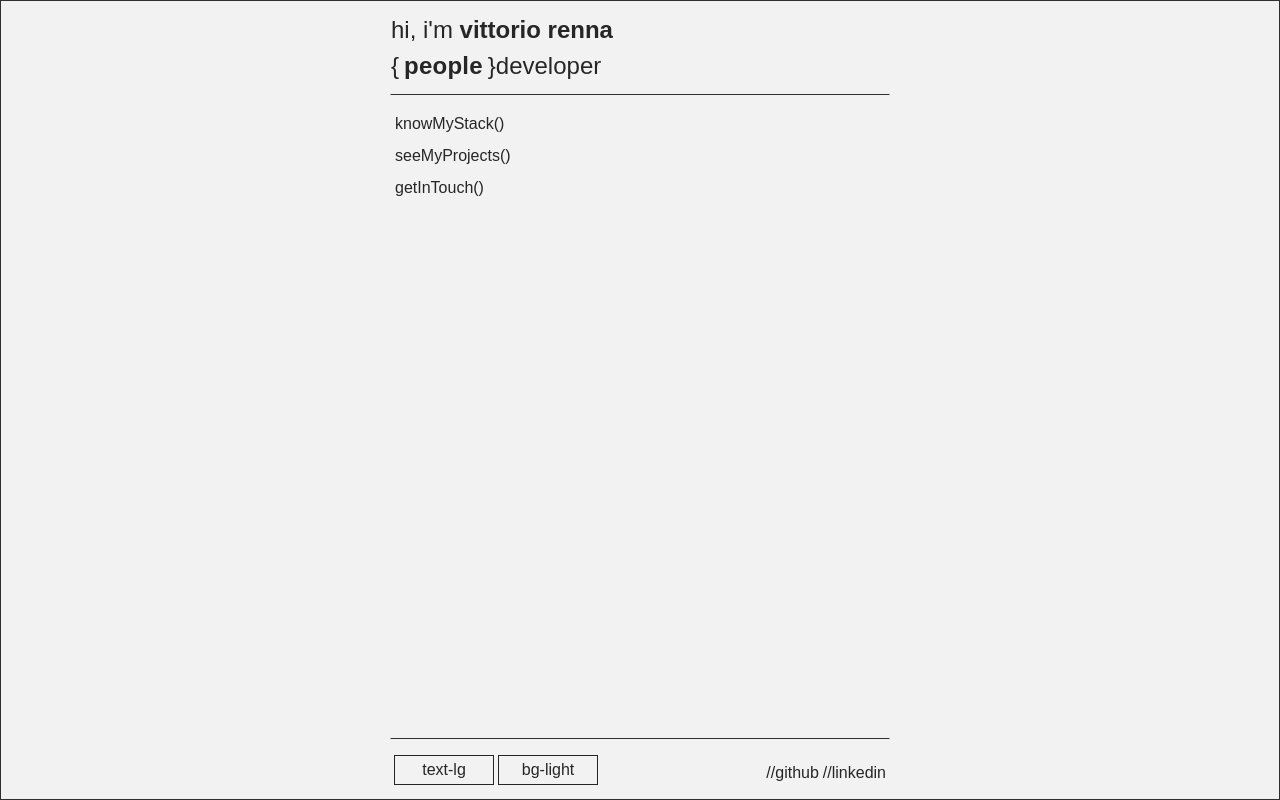
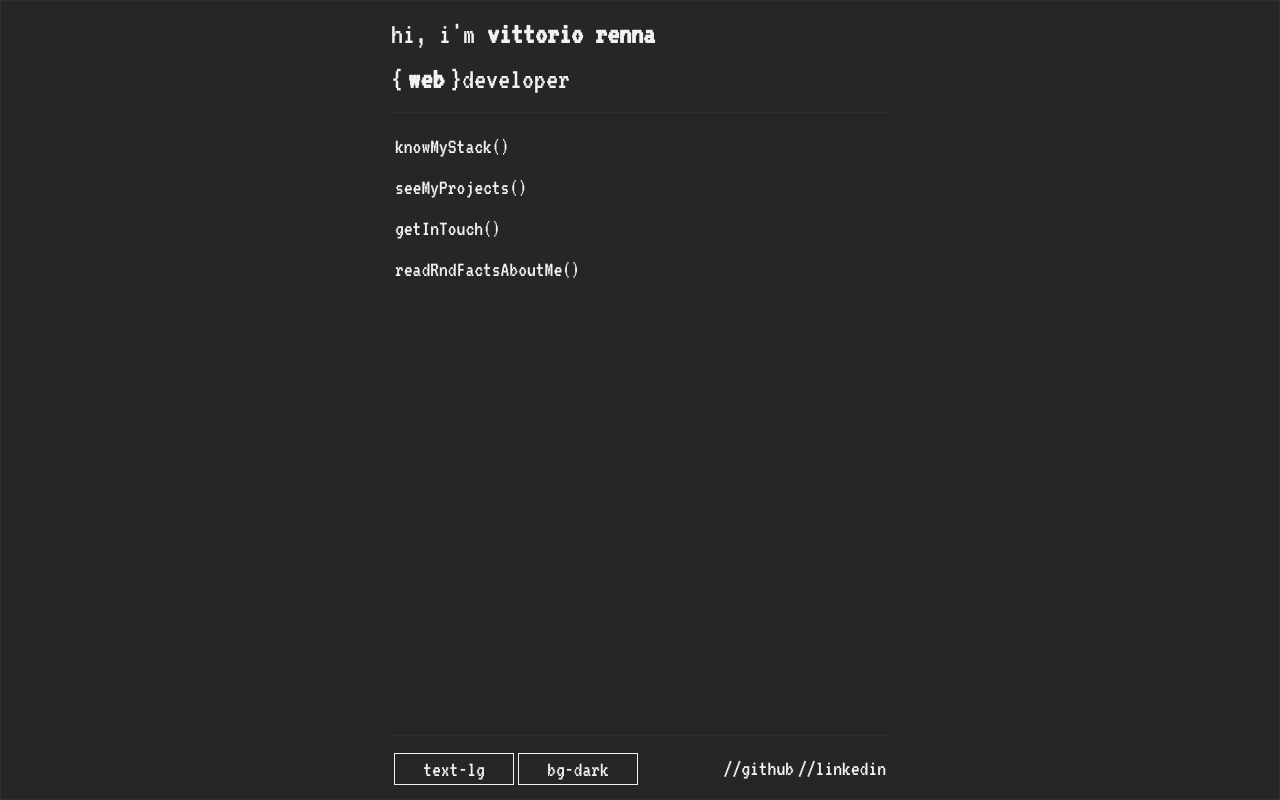
Before and after one commit to rennavittorio/personal-portfolio, a Vue app: page / in a window 1280 px wide. Built offline with nearby package versions, Linux system fonts and the light colour scheme.

Commit message:
edit: edit default font edit: edit font sizes for all target dimensions add: add hover effect and scroll option

```diff
--- a/src/App.vue
+++ b/src/App.vue
@@ -22,30 +22,30 @@ export default {
 
 <template>
 
-  <div :class="['page-site', 'font-cascadia',
-  store.mode===0?['bg-main-bg-light', 'text-main-tx-light']:['bg-main-bg-dark', 'text-main-tx-dark'], 'tracking-tigher',
+  <div :class="['page-site', 'font-vt323',
+  store.mode===0?['bg-main-bg-light', 'text-main-tx-light']:['bg-main-bg-dark', 'text-main-tx-dark'],
   'flex', 'flex-col']">
 
 
 
     <HeaderComp
-    :class="[store.textSize === 'lg'?'text-[24px]':'',
-    store.textSize === 'md'?'text-[20px]':'',
-    store.textSize === 'sm'?'text-[16px]':'',
+    :class="[store.textSize === 'lg'?'text-[30px]':'',
+    store.textSize === 'md'?'text-[26px]':'',
+    store.textSize === 'sm'?'text-[22px]':'',
     ]"
     />
 
     <MainComp
-    :class="[store.textSize === 'lg'?'text-[16px]':'',
-    store.textSize === 'md'?'text-[12px]':'',
-    store.textSize === 'sm'?'text-[8px]':'',
+    :class="[store.textSize === 'lg'?'text-[22px]':'',
+    store.textSize === 'md'?'text-[18px]':'',
+    store.textSize === 'sm'?'text-[14px]':'',
     ]"
     />
 
     <FooterComp
-    :class="[store.textSize === 'lg'?'text-[16px]':'',
-    store.textSize === 'md'?'text-[12px]':'',
-    store.textSize === 'sm'?'text-[8px]':'',
+    :class="[store.textSize === 'lg'?'text-[22px]':'',
+    store.textSize === 'md'?'text-[18px]':'',
+    store.textSize === 'sm'?'text-[14px]':'',
     ]"
     />
 
--- a/src/components/FooterComp.vue
+++ b/src/components/FooterComp.vue
@@ -62,10 +62,14 @@ export default defineComponent ({
             </div>
           </div>
           <div class="links-wrapper flex flex-wrap gap-1">
-            <a href="#">
+            <a href="https://github.com/rennavittorio" target="_blank"
+            class="hover:cursor-pointer hover:text-main-hv"
+            >
               //github
             </a>
-            <a href="#">
+            <a href="https://www.linkedin.com/in/rennavittorio/" target="_blank"
+            class="hover:cursor-pointer hover:text-main-hv"
+            >
               //linkedin
             </a>
           </div>
@@ -80,8 +84,8 @@ export default defineComponent ({
 <style scoped>
 .btn {
   border: 1px solid currentColor;
-  width: 100px;
-  height: 30px;
+  width: 120px;
+  height: 32px;
   padding: 2px;
   text-align: center;
   display: flex;
--- a/src/components/HeaderComp.vue
+++ b/src/components/HeaderComp.vue
@@ -32,7 +32,7 @@ export default defineComponent({
         }
     },
     mounted(){
-        // this.setRoles();
+        this.setRoles();
         //stopped for now
     }
 })
@@ -46,12 +46,13 @@ export default defineComponent({
 
     <header class="header container mb-3">
         <h1 class="my-name">
-            hi, i'm <strong>{{ profileName }}</strong>
+            hi, i'm <strong class="myName">{{ profileName }}</strong>
         </h1>
+
         <h1 class="my-roles flex justify-start items-center flex-wrap">
             <!-- <span class="shrink-0"></span>i'm a  -->
             {<span class="dev-animation flicker"><strong> {{ roles[rolesCounter] }} </strong></span>}
-            <span class="">developer</span>
+            <span class=""> developer</span>
         </h1>
     </header>
 
@@ -64,13 +65,28 @@ export default defineComponent({
     /* border: 1px dashed red; */
 }
 
+.myName{
+    position: relative;
+    z-index: 1;
+}
+
+.myName:hover::after{
+    content: 'vittorio renna';
+    display: block;
+    position: absolute;
+    bottom: 0;
+    left: 0;
+    transform: translate(1%, 25%);
+    color: blue;
+}
+
 .dev-animation {
     overflow: hidden;
     white-space: nowrap;
     margin: 0 5px;
     letter-spacing: .01em;
-    /* animation:
-        typing 4s steps(60, end) infinite alternate */
+    animation:
+        typing 4s steps(60, end) infinite alternate
         /* blink-caret 1s step-end infinite; */
     /* stopped for now  */
 }
--- a/src/components/MainComp.vue
+++ b/src/components/MainComp.vue
@@ -7,12 +7,14 @@ export default defineComponent({
         functionMenu: Array,
         activeIndex: Number,
         isActive: Boolean,
+        rndFact: String,
     },
     data(){
         return {
             store,
             activeIndex: 0,
             isActive: false,
+            rndFact: '',
         }
     },
     methods: {
@@ -27,6 +29,11 @@ export default defineComponent({
                 this.activeIndex = index;
                 this.isActive = true;
             }
+        },
+
+        getRndFact(){
+            let rndNum = Math.floor(Math.random() * this.store.functionMenu[3].content.length);
+            this.rndFact = this.store.functionMenu[3].content[rndNum].fact;
         }
     }
 })
@@ -38,9 +45,9 @@ export default defineComponent({
 
 <template>
 
-    <main class="container h-[100%] mb-3">
+    <main class="container h-[100%] mb-3 overflow-hidden">
 
-        <ul class="list__functions h-[100%] flex flex-col">
+        <ul class="list__functions h-[100%] flex flex-col overflow-y-auto">
             <li
             v-for="(item, i) in store.functionMenu"
             @click="toggleActive(i)"
@@ -61,7 +68,12 @@ export default defineComponent({
                             v-for="option in store.functionMenu[activeIndex].content"
                             class="content__item p-3"
                             >
-                                let <strong>{{ option.category }}</strong>: {{ option.languages }}
+                                let <span class="title__item">
+                                    {{ option.category }}
+                                    <!-- <span class="hover__item">
+                                        {{ option.category }}
+                                    </span> -->
+                                </span>: {{ option.languages }}
                             </li>
                         </ul>
                     </div>
@@ -94,9 +106,25 @@ export default defineComponent({
                             >
                                 <a
                                 class="hover:underline hover:text-main-hv hover:cursor-pointer"
-                                :href="option.link">{{ option.funcName }}</a>
+                                :href="option.link" target="_blank">{{ option.funcName }}</a>
                             </li>
                         </ul>
+                    </div>
+
+
+                    <div
+                    class="content-show"
+                    v-else-if="activeIndex === 3"
+                    >
+
+                        <h1
+                        class="rnd-fact text-center p-10"
+                        >
+
+                           check
+
+                        </h1>
+
                     </div>
                 </div>
 
@@ -128,4 +156,5 @@ export default defineComponent({
 }
 
 
+
 </style>
--- a/src/store.js
+++ b/src/store.js
@@ -64,10 +64,35 @@ const store = reactive({
                 },
             ]
         },
+        {
+            title: 'readRndFactsAboutMe()',
+            content: [
+                {
+                    fact: 'I love trekking and mountains',
+                    isReal: '#',
+                    href: '#'
+                },
+                {
+                    fact: 'I discovered that videogames can improve children\'s attention',
+                    isReal: '#',
+                    href: '#'
+                },
+                {
+                    fact: 'Sometimes I could say a bad joke, a very bad one and still laught at myself loudly',
+                    isReal: '#',
+                    href: '#'
+                },
+                {
+                    fact: 'Beer is better than wine, change my mind',
+                    isReal: '#',
+                    href: '#'
+                },
+            ]
+        },
 
     ],
 
-    mode: 0,
+    mode: 1,
 
     textSize: 'lg',
 
--- a/src/style.css
+++ b/src/style.css
@@ -1,6 +1,10 @@
+@import url('https://fonts.googleapis.com/css2?family=VT323&display=swap');
+
 @tailwind base;
 @tailwind components;
 @tailwind utilities;
+
+
 
 .container {
     max-width: 500px;
--- a/tailwind.config.js
+++ b/tailwind.config.js
@@ -18,6 +18,7 @@ export default {
       },
       fontFamily: {
         'cascadia': ['Cascadia Code', 'sans-serif'],
+        'vt323': ['VT323', 'monospace'],
       }
     },
   },
```
